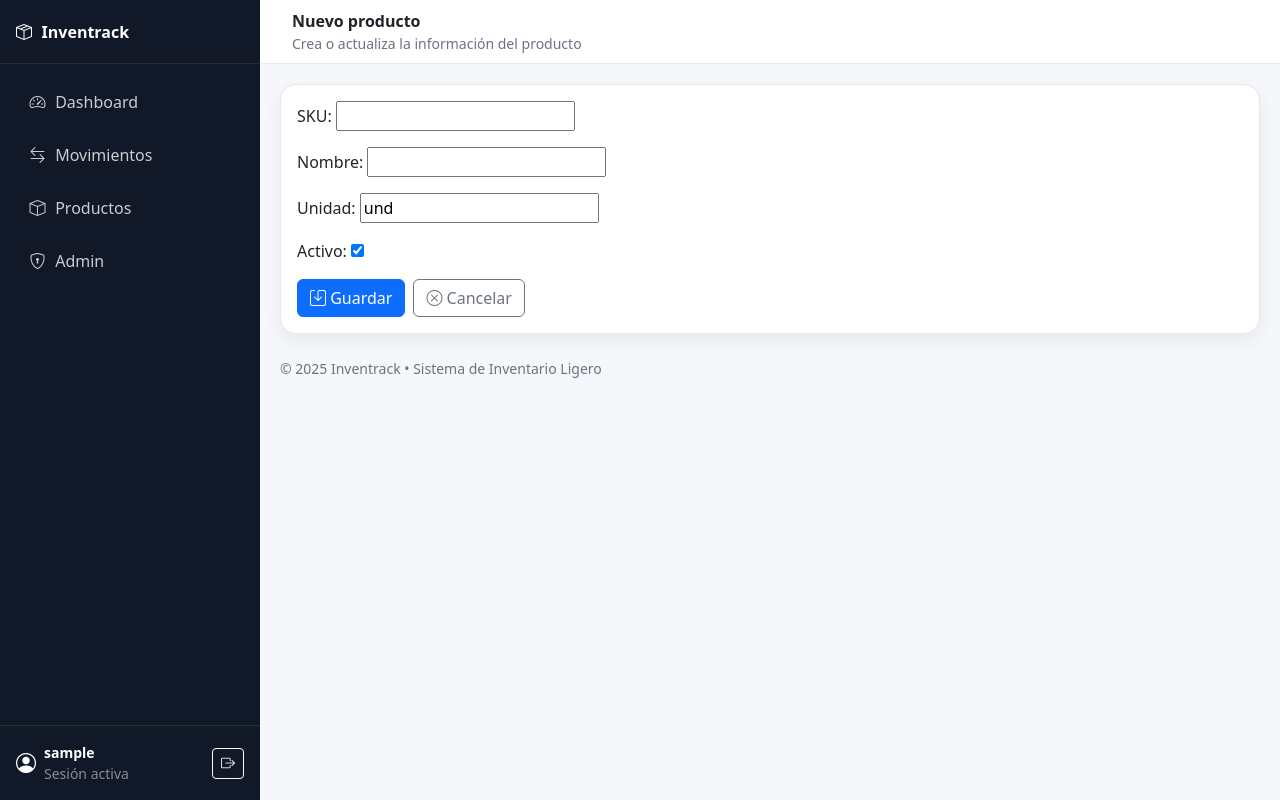
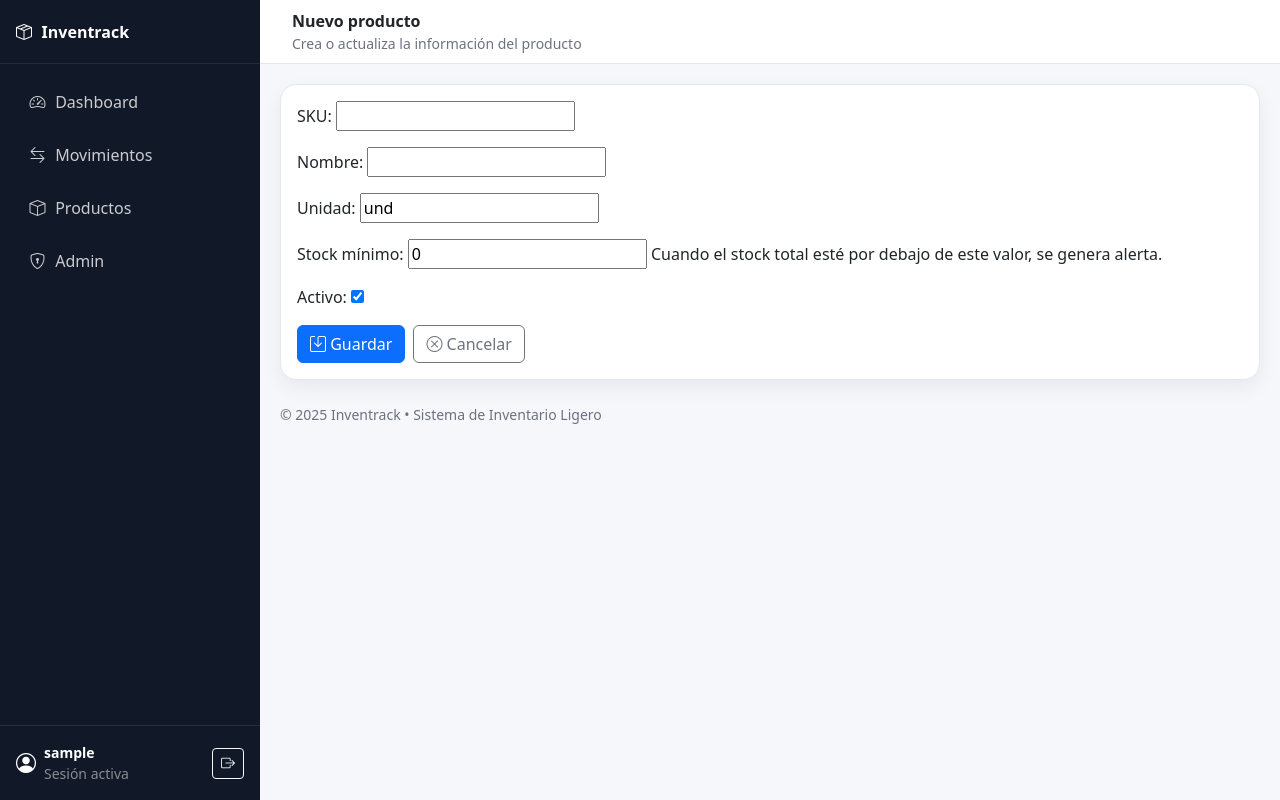
Before and after one commit to PARAG0B/servidores, a Django app: page /products/create/ in a window 1280 px wide. Run offline with Django 5.2, Linux system fonts and the light colour scheme; the visitor is signed in with stand-in values (Sample User, id 1).

```diff
--- a/inventory/models.py
+++ b/inventory/models.py
@@ -25,14 +25,22 @@ class Warehouse(models.Model):
 
 class Product(models.Model):
     sku = models.CharField(
-    "SKU",
-    max_length=30,
-    unique=True,
-    null=True,
-    blank=True,
-)
+        "SKU",
+        max_length=30,
+        unique=True,
+        null=True,
+        blank=True,
+    )
     name = models.CharField("Nombre", max_length=150)
     unit = models.CharField("Unidad", max_length=20, default="und")
+
+    # ✅ NUEVO: stock mínimo para alerta
+    min_stock = models.PositiveIntegerField(
+        "Stock mínimo",
+        default=0,
+        help_text="Cuando el stock total esté por debajo de este valor, se genera alerta."
+    )
+
     is_active = models.BooleanField("Activo", default=True)
 
     class Meta:
@@ -41,6 +49,7 @@ class Product(models.Model):
 
     def __str__(self):
         return f"{self.sku} - {self.name}"
+
 
 
 class Stock(models.Model):
--- a/inventory/templates/inventory/dashboard.html
+++ b/inventory/templates/inventory/dashboard.html
@@ -51,7 +51,7 @@
           <tbody>
             {% for item in low_stock %}
               <tr>
-                <td class="fw-semibold">{{ item.product__code }}</td>
+                <td class="fw-semibold">{{ item.product__sku }}</td>
                 <td>{{ item.product__name }}</td>
                 <td class="text-end">
                   <span class="badge badge-danger-soft">{{ item.total }}</span>
--- a/inventory/views.py
+++ b/inventory/views.py
@@ -4,13 +4,13 @@ from django.contrib import messages
 from django.http import HttpResponse
 from django.db import transaction
 from django.db.models import Sum
+
 from .models import Product, Stock, Movement
 from .forms import ProductForm, MovementForm
 import csv
 
 @login_required
 def dashboard(request):
-    # Totales por producto (solo usamos nombre, nada raro)
     totals = (
         Stock.objects
         .values("product__name")
@@ -18,20 +18,30 @@ def dashboard(request):
         .order_by("product__name")
     )
 
-    # Detalle por bodega
     stocks = (
         Stock.objects
         .select_related("warehouse", "product")
         .order_by("warehouse__name", "product__name")
     )
 
+    low_stock = (
+        Stock.objects
+        .values("product__sku", "product__name", "product__min_stock")
+        .annotate(total=Sum("quantity"))
+        .filter(product__min_stock__gt=0)
+        .filter(total__lt=F("product__min_stock"))
+        .order_by("product__name")
+    )
+
     context = {
         "totals": totals,
         "stocks": stocks,
-        # Nada más, así el template no depende de low_stock ni cosas nuevas
+        "low_stock": low_stock,
+        "low_stock_count": low_stock.count(),
     }
 
     return render(request, "inventory/dashboard.html", context)
+
 
 @login_required
 def movement_list(request):
```
